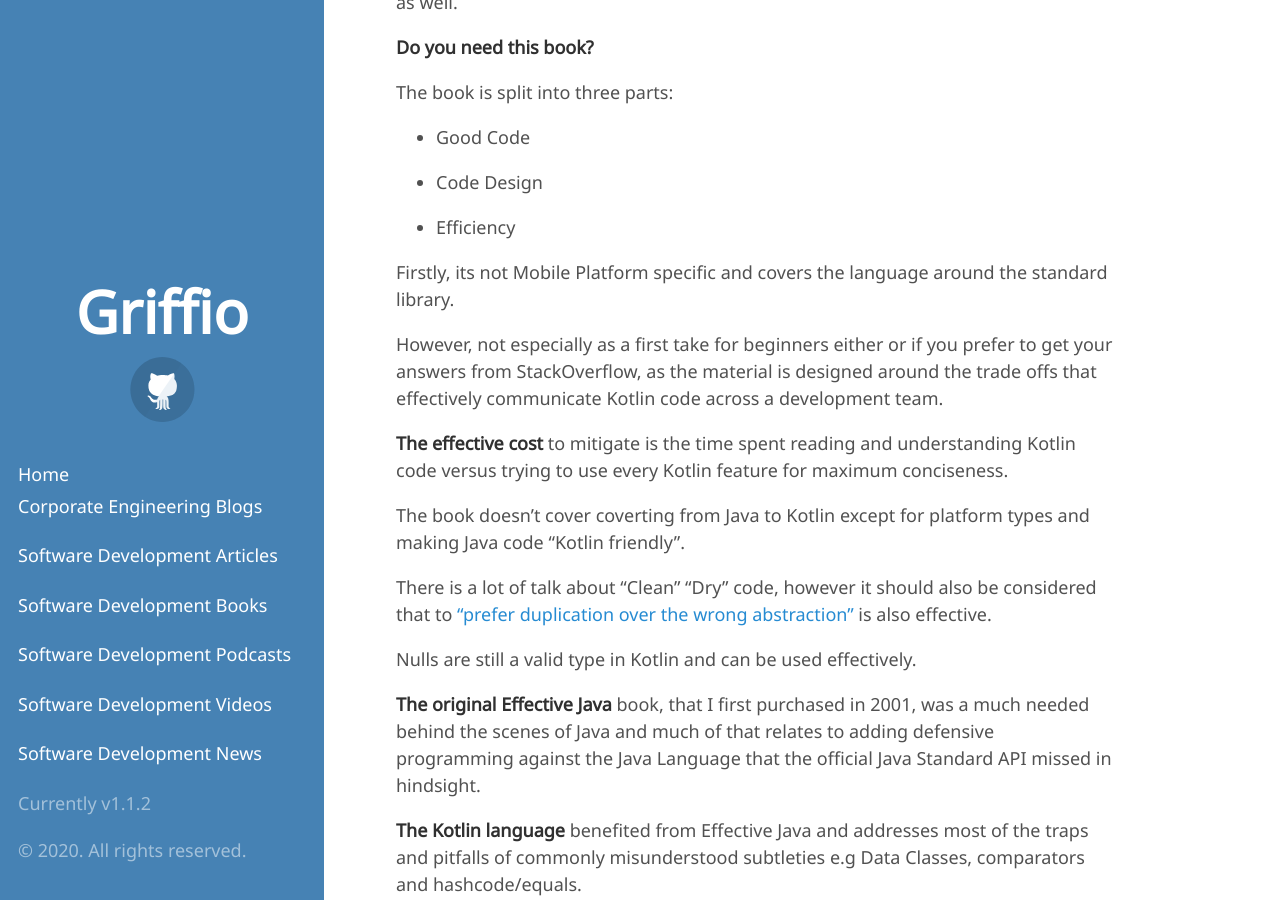
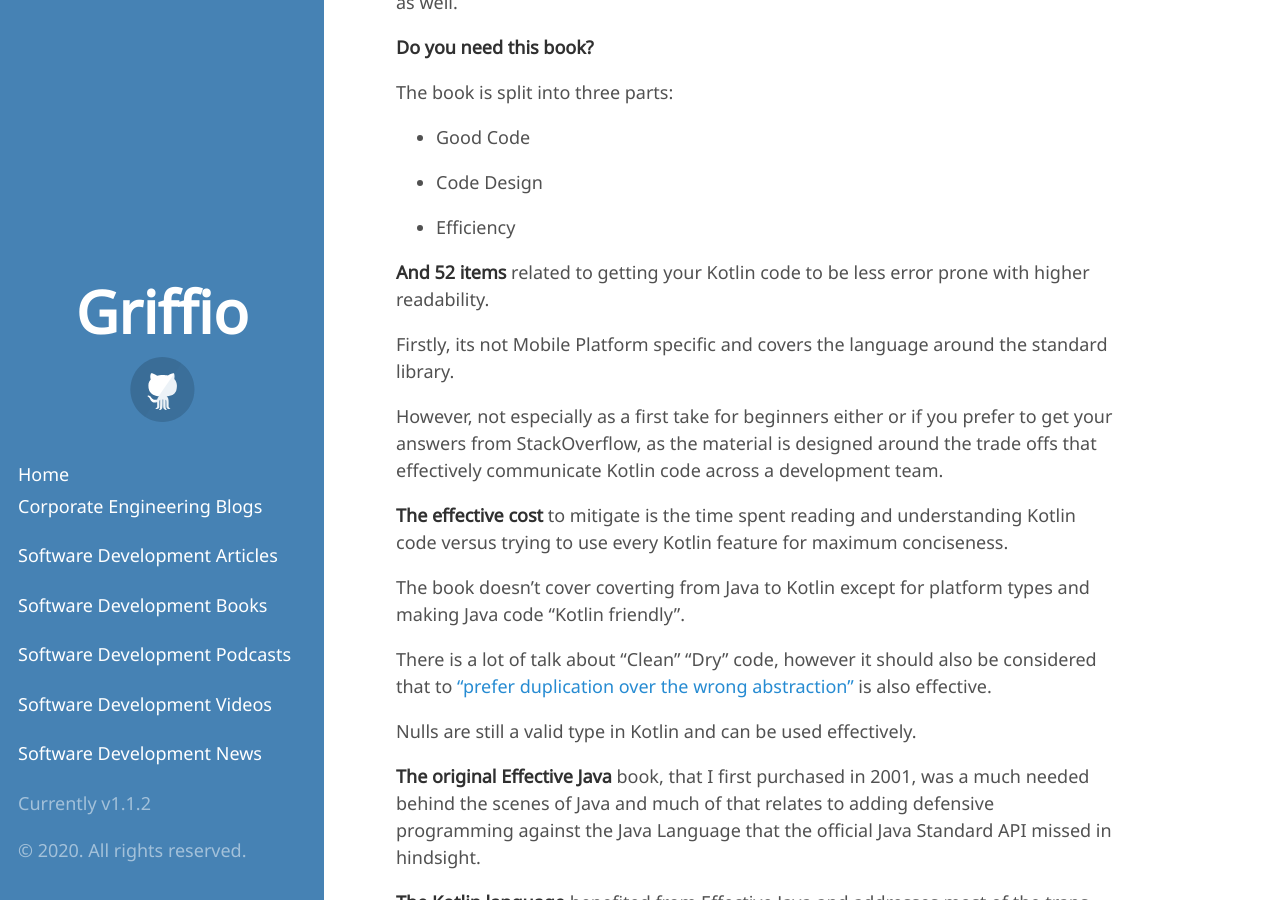
Before and after one commit to griffio/griffio.github.io, a Jekyll site: the page built from _posts/2020-01-10-Effective-Kotlin-Review.md, in a window 1280 px wide and 900 px high, scrolled down 1019 px. Built offline with Jekyll 4.4.1, drawn with Linux system fonts in a browser that asks for light colours; some web fonts are replaced.

Commit message:
Update 2020-01-10-Effective-Kotlin-Review.md

```diff
--- a/_posts/2020-01-10-Effective-Kotlin-Review.md
+++ b/_posts/2020-01-10-Effective-Kotlin-Review.md
@@ -29,6 +29,8 @@ The book is split into three parts:
 
 * Efficiency
 
+**And 52 items** related to getting your Kotlin code to be less error prone with higher readability.
+
 Firstly, its not Mobile Platform specific and covers the language around the standard library.
 
 However, not especially as a first take for beginners either or if you prefer to get your answers from StackOverflow, as
```
